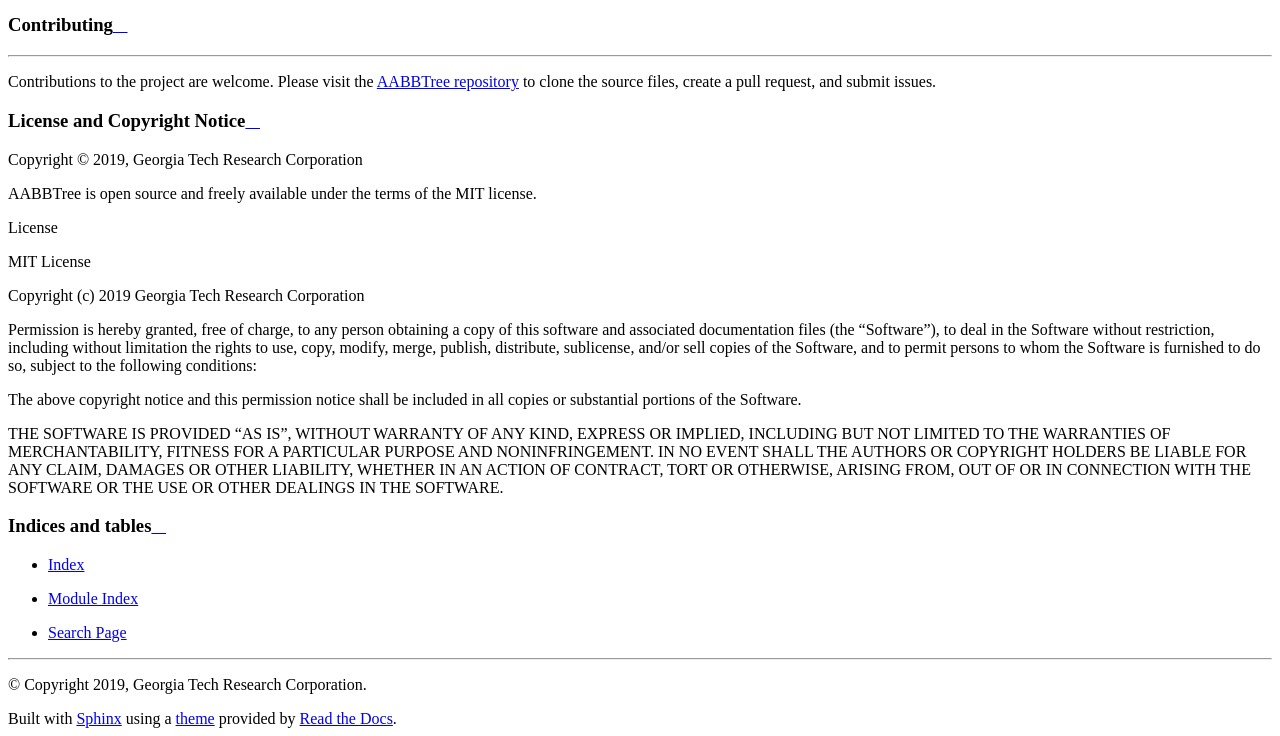
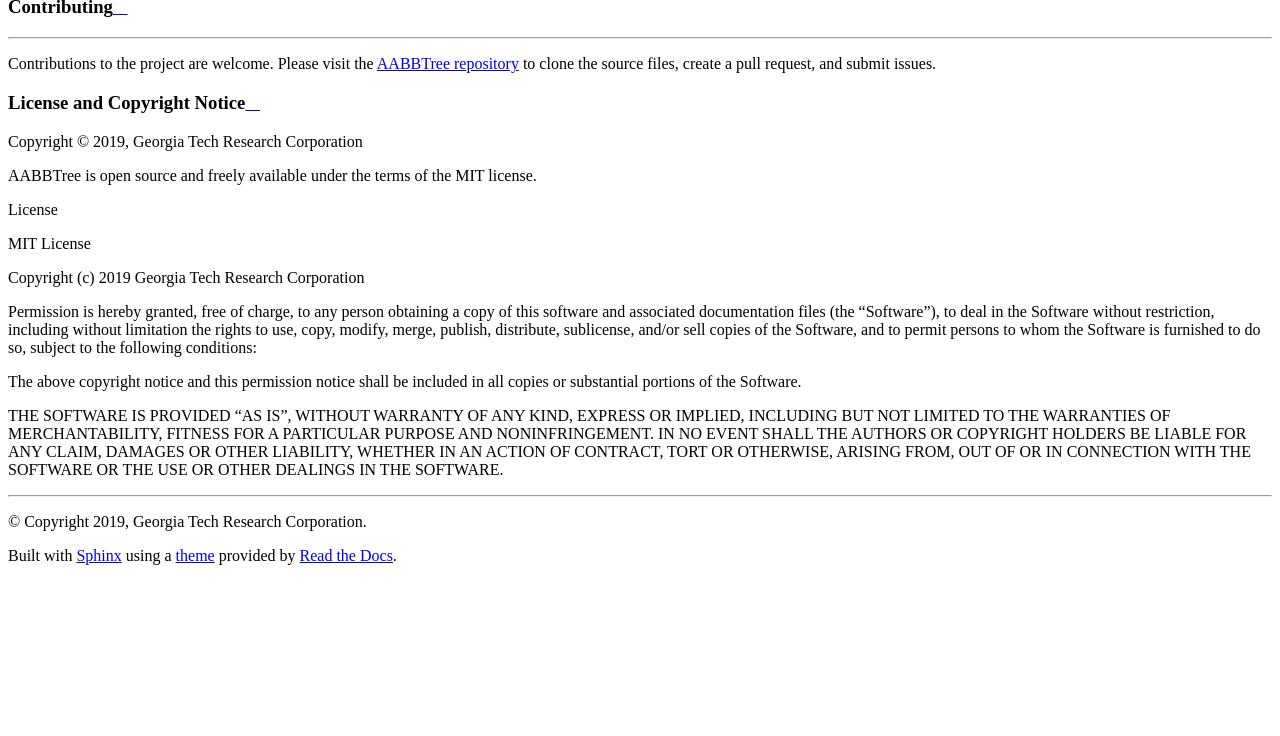
Before and after one commit to kip-hart/AABBTree, a Sphinx documentation site: the page built from docs/source/index.rst, in a window 1280 px wide and 900 px high, scrolled down 1220 px, cut to the strip 164-900 px from the top of the window. Built offline with Sphinx 7.4.7 and the Read the Docs theme 2.0.0, drawn with Linux system fonts in a browser that asks for light colours; after the commit the page ends 1957 px from its top, so only the background shows below that.

Commit message:
removed "Indices and tables" section of documentation

```diff
--- a/docs/source/index.rst
+++ b/docs/source/index.rst
@@ -26,11 +23,3 @@
 .. admonition:: License
 
   .. include:: ../../LICENSE.rst
-
-
-Indices and tables
-==================
-
-* :ref:`genindex`
-* :ref:`modindex`
-* :ref:`search`
```
Also changed, not shown: other parts of docs/source/index.rst (+1 -4 lines).
